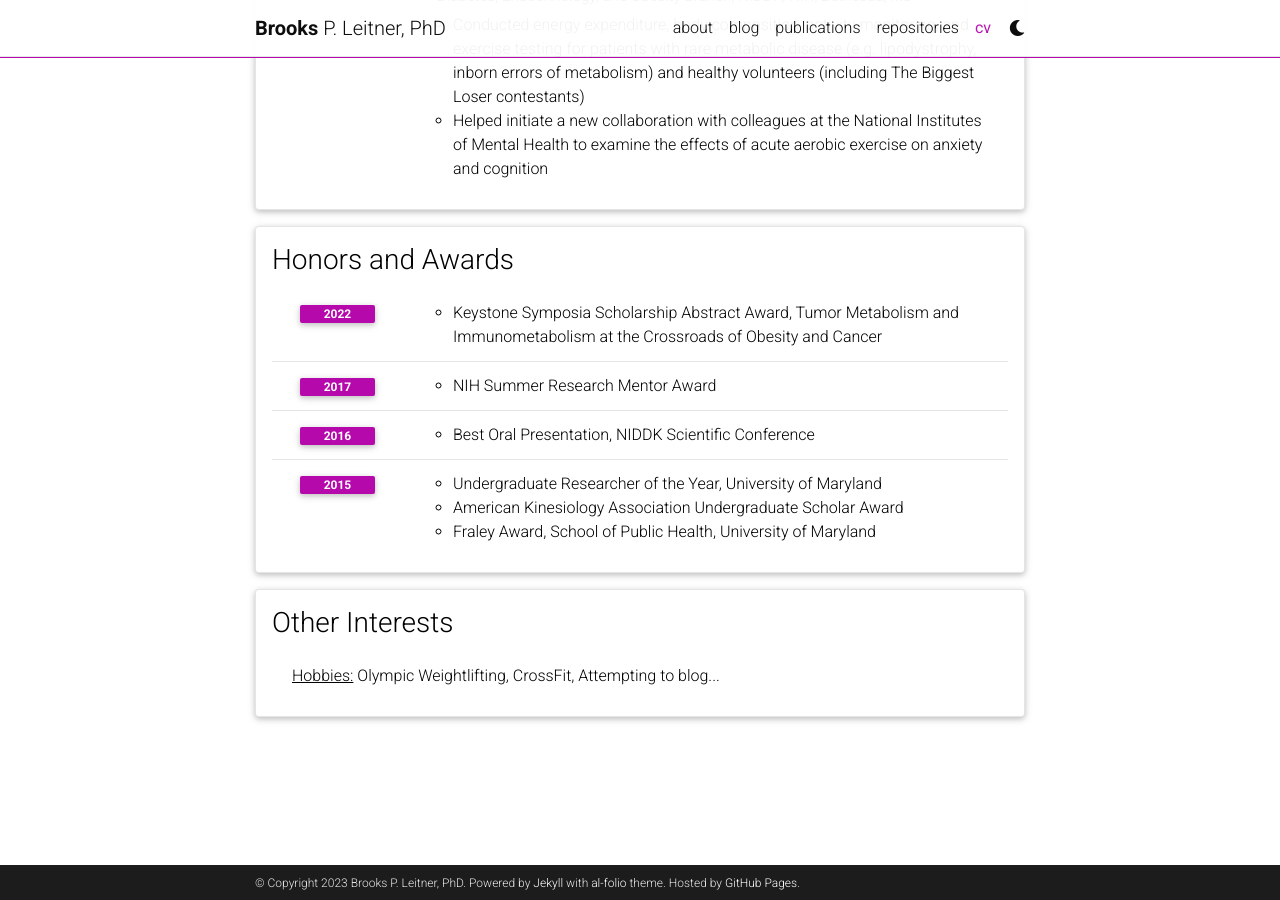
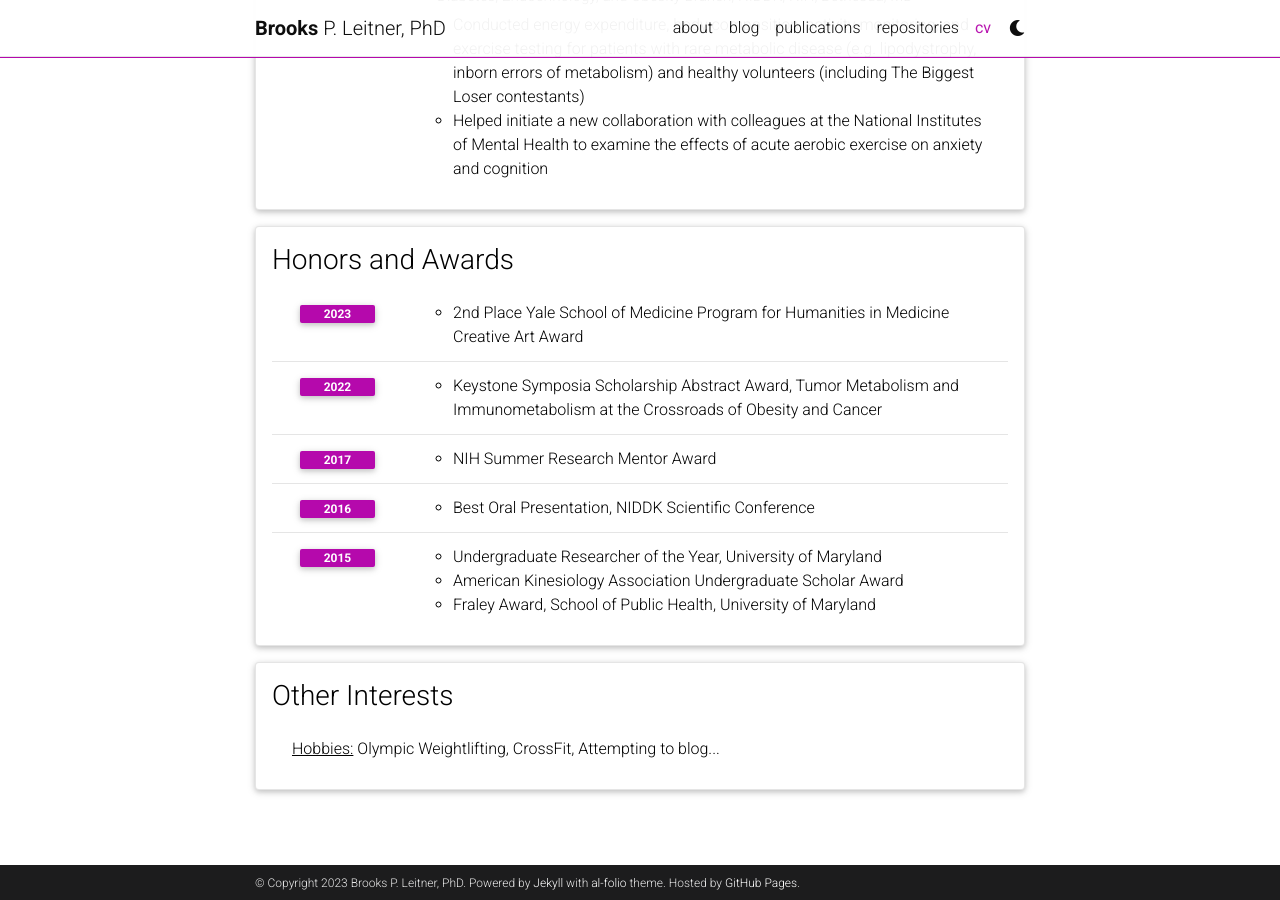
Before and after one commit to BrooksLeitner/BrooksLeitner.github.io, a Jekyll site: the page built from _pages/cv.md, in a window 1280 px wide and 900 px high, scrolled down 1117 px. Built offline with Jekyll 4.4.1, drawn with Linux system fonts in a browser that asks for light colours; comment, search, counter and statistics services are not loaded; a style sheet for code colours, icons or effects is not loaded.

Commit message:
update award

```diff
--- a/_data/cv.yml
+++ b/_data/cv.yml
@@ -41,6 +41,9 @@
 - title: Honors and Awards
   type: time_table
   contents:
+    - year: 2023
+      items:
+        - 2nd Place Yale School of Medicine Program for Humanities in Medicine Creative Art Award
     - year: 2022
       items:
         - Keystone Symposia Scholarship Abstract Award, Tumor Metabolism and 		Immunometabolism at the Crossroads of Obesity and Cancer
```
